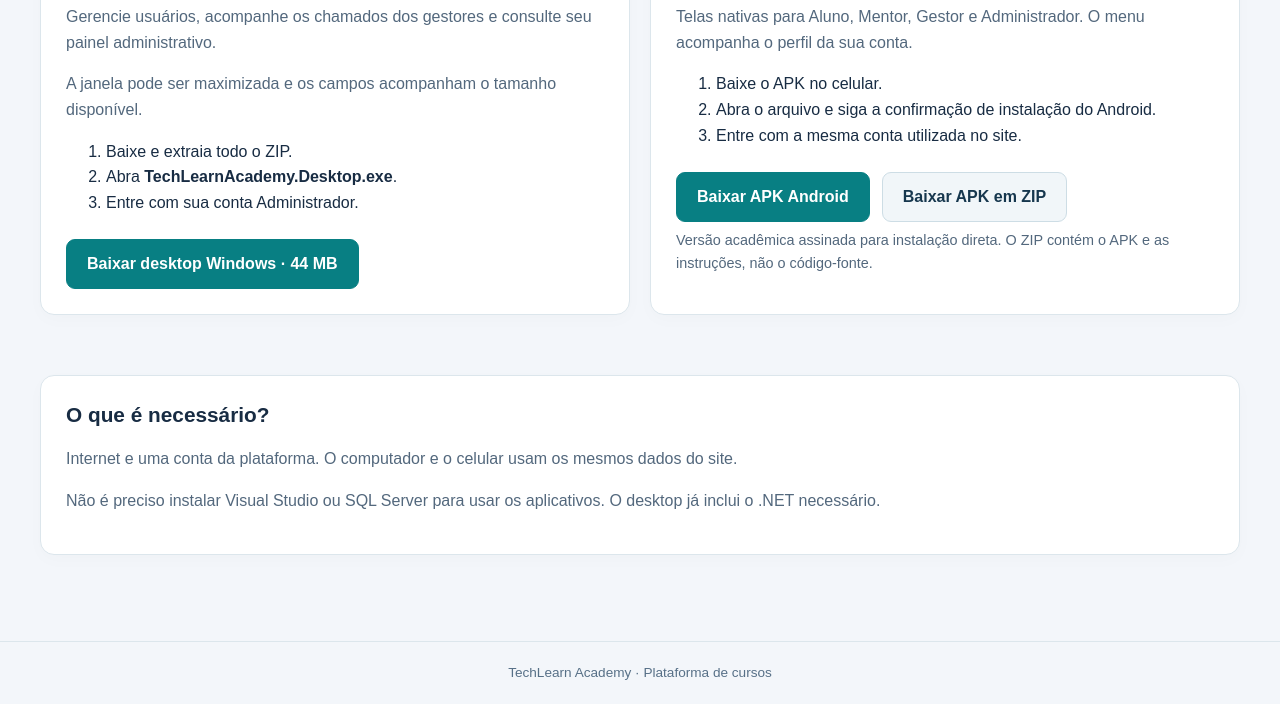
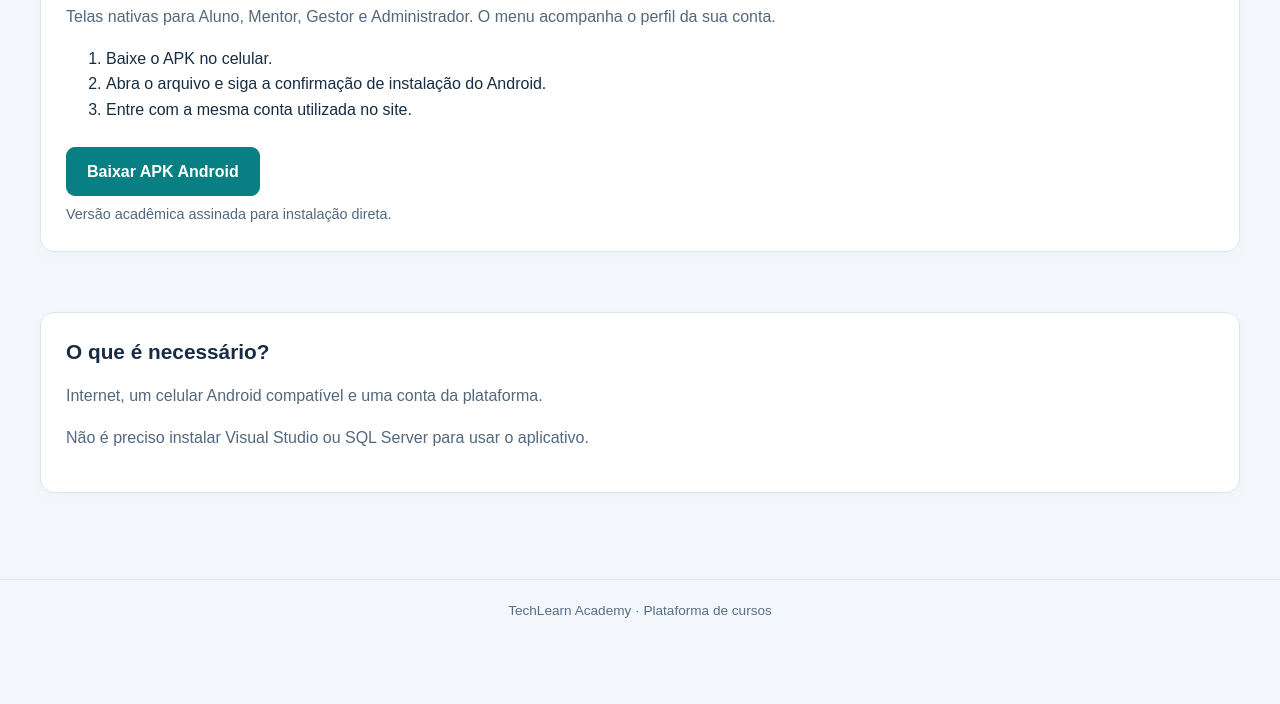
Before and after one commit to LFGRamos23/TechLearnAcademy-PIMIV-LFGR, a plain HTML site: page TechLearnAcademy.Web/wwwroot/aplicativos.html in a window 1280 px wide. Shown: the part 388-1092 px from the top of the page. After the commit the page ends 1029 px from the top, so only its background shows below. Drawn offline with Linux system fonts and the light colour scheme.

Commit message:
Deixa apenas o APK disponível no site

```diff
--- a/TechLearnAcademy.Web/wwwroot/aplicativos.html
+++ b/TechLearnAcademy.Web/wwwroot/aplicativos.html
@@ -3,7 +3,7 @@
 <head>
     <meta charset="utf-8">
     <meta name="viewport" content="width=device-width, initial-scale=1">
-    <title>Aplicativos | TechLearn Academy</title>
+    <title>Aplicativo Android | TechLearn Academy</title>
     <link rel="stylesheet" href="css/estilo.css">
     <script src="js/aplicativos.js" defer></script>
 </head>
@@ -16,22 +16,10 @@
     <main id="conteudo" class="conteudo">
         <div class="introducao">
             <p class="rotulo">A plataforma com você</p>
-            <h1>Aplicativos TechLearn Academy</h1>
+            <h1>Aplicativo TechLearn Academy</h1>
             <p class="subtitulo">Use a mesma conta do site e acompanhe seus dados pela internet.</p>
         </div>
         <div class="grade">
-            <section class="cartao" aria-labelledby="desktop">
-                <p class="rotulo">Windows de 64 bits · versão 1.0.2</p>
-                <h2 id="desktop">Desktop do Administrador</h2>
-                <p>Gerencie usuários, acompanhe os chamados dos gestores e consulte seu painel administrativo.</p>
-                <p>A janela pode ser maximizada e os campos acompanham o tamanho disponível.</p>
-                <ol>
-                    <li>Baixe e extraia todo o ZIP.</li>
-                    <li>Abra <strong>TechLearnAcademy.Desktop.exe</strong>.</li>
-                    <li>Entre com sua conta Administrador.</li>
-                </ol>
-                <a class="botao" href="aplicativos/TechLearnAcademy-Desktop-Windows.zip" download>Baixar desktop Windows · 44 MB</a>
-            </section>
             <section class="cartao" aria-labelledby="android">
                 <p class="rotulo">Android 8 ou mais recente · versão 1.0</p>
                 <h2 id="android">Aplicativo Android</h2>
@@ -43,16 +31,15 @@
                 </ol>
                 <div class="acoes">
                     <a id="baixar-apk" class="botao" href="aplicativos/TechLearnAcademy-Android.apk" download="TechLearnAcademy-Android.apk">Baixar APK Android</a>
-                    <a class="botao secundario" href="aplicativos/TechLearnAcademy-Android.zip" download>Baixar APK em ZIP</a>
                 </div>
-                <p class="ajuda">Versão acadêmica assinada para instalação direta. O ZIP contém o APK e as instruções, não o código-fonte.</p>
+                <p class="ajuda">Versão acadêmica assinada para instalação direta.</p>
             </section>
         </div>
         <p id="mensagem-download" class="mensagem" role="status" aria-live="polite"></p>
         <section class="cartao bloco" aria-labelledby="requisitos">
             <h2 id="requisitos">O que é necessário?</h2>
-            <p>Internet e uma conta da plataforma. O computador e o celular usam os mesmos dados do site.</p>
-            <p>Não é preciso instalar Visual Studio ou SQL Server para usar os aplicativos. O desktop já inclui o .NET necessário.</p>
+            <p>Internet, um celular Android compatível e uma conta da plataforma.</p>
+            <p>Não é preciso instalar Visual Studio ou SQL Server para usar o aplicativo.</p>
         </section>
     </main>
     <footer class="rodape">TechLearn Academy · Plataforma de cursos</footer>
--- a/TechLearnAcademy.Web/wwwroot/js/aplicativos.js
+++ b/TechLearnAcademy.Web/wwwroot/js/aplicativos.js
@@ -26,7 +26,7 @@ botaoApk.addEventListener("click", async function (evento) {
         setTimeout(function () { URL.revokeObjectURL(endereco); }, 60000);
         mensagemDownload.textContent = "Download solicitado. Abra o APK no celular para instalar.";
     } catch (erro) {
-        mensagemDownload.textContent = "Não foi possível baixar o APK. Tente novamente ou utilize o arquivo ZIP.";
+        mensagemDownload.textContent = "Não foi possível baixar o APK. Tente novamente mais tarde.";
     } finally {
         baixando = false;
         botaoApk.removeAttribute("aria-disabled");
```
Also changed, not shown: 3 other files.
